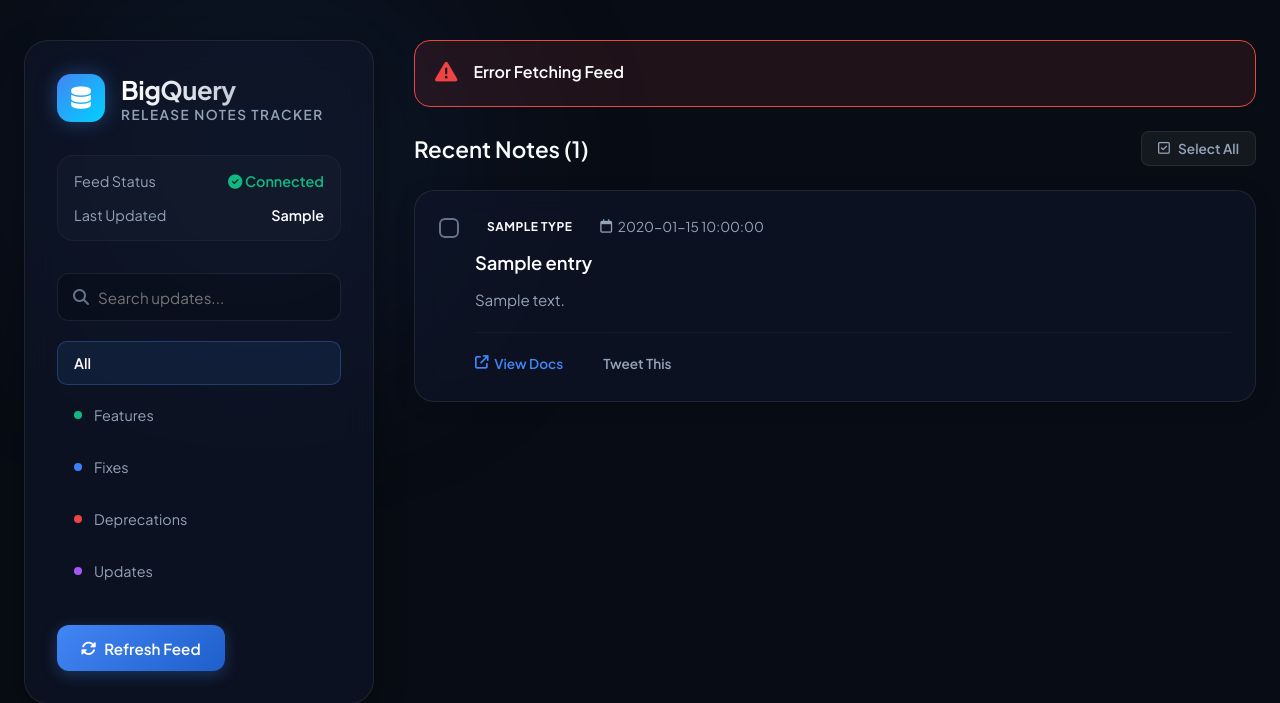
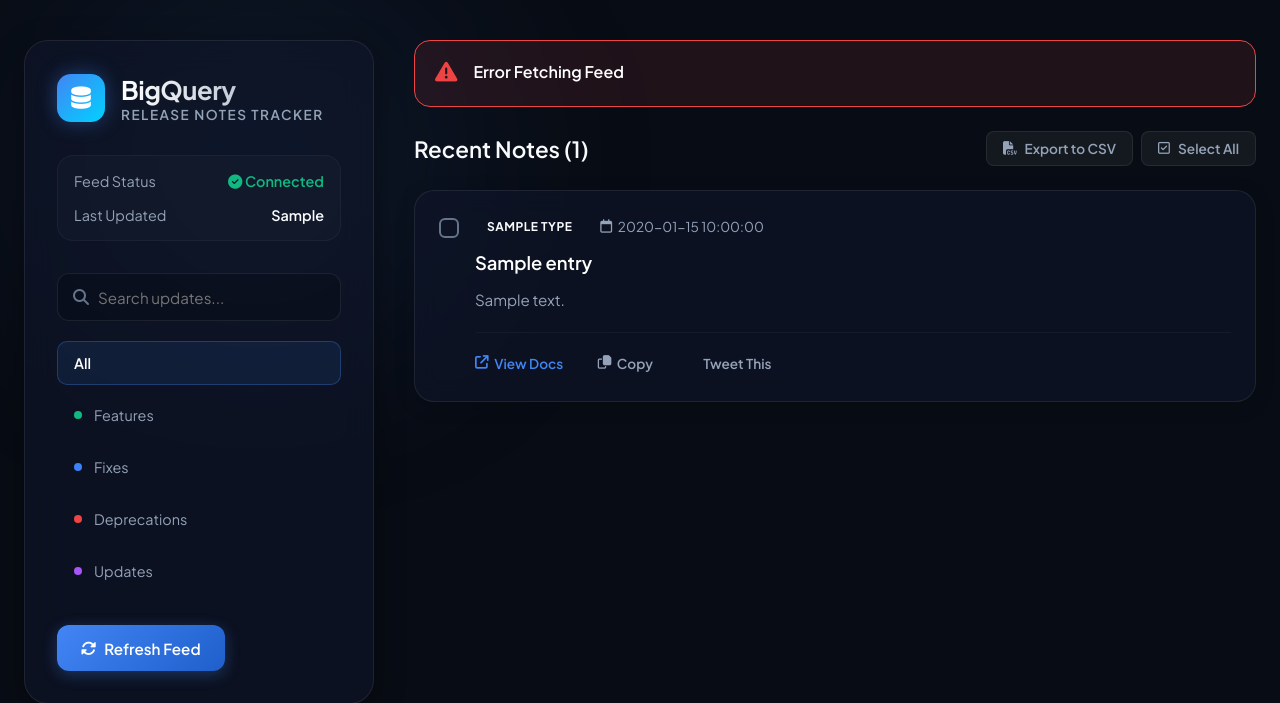
Before and after one commit to bingbongosu/Antigravity-event-talks-app-, a Flask app: template templates/index.html in a window 1280 px wide. Shown: the top 703 px of the page. Run offline with Flask 3, Linux system fonts and the light colour scheme; the template is opened without the code that fills it: most values are stand-ins (such as "Sample title", 1, 10 or a date in 2020).

Commit message:
Implement Copy to Clipboard and Export to CSV features

```diff
--- a/static/script.js
+++ b/static/script.js
@@ -8,6 +8,7 @@ document.addEventListener('DOMContentLoaded', () => {
     const lastUpdatedTime = document.getElementById('last-updated-time');
     const visibleCount = document.getElementById('visible-count');
     const selectAllBtn = document.getElementById('select-all-btn');
+    const exportCsvBtn = document.getElementById('export-csv-btn');
     const floatingBar = document.getElementById('floating-bar');
     const selectedCountSpan = document.getElementById('selected-count');
     const clearSelectionBtn = document.getElementById('clear-selection-btn');
@@ -30,6 +31,7 @@ document.addEventListener('DOMContentLoaded', () => {
     filterPills.forEach(pill => pill.addEventListener('click', handleFilter));
     refreshBtn.addEventListener('click', refreshFeed);
     selectAllBtn.addEventListener('click', toggleSelectAll);
+    exportCsvBtn.addEventListener('click', exportToCSV);
     clearSelectionBtn.addEventListener('click', clearSelection);
     tweetSelectedBtn.addEventListener('click', openMultiTweetComposer);
 
@@ -213,6 +215,9 @@ document.addEventListener('DOMContentLoaded', () => {
                     </div>
                     <div class="card-actions">
                         ${entry.link ? `<a href="${entry.link}" target="_blank" class="card-link"><i class="fa-solid fa-arrow-up-right-from-square"></i> View Docs</a>` : ''}
+                        <button class="btn btn-tweet-single btn-copy-single" onclick="copySingle('check-${entry.id}')">
+                            <i class="fa-regular fa-copy"></i> Copy
+                        </button>
                         <button class="btn btn-tweet-single" onclick="tweetSingle('${entry.title.replace(/'/g, "\\'")}', '${entry.link}', '${entry.tweet_preview.replace(/'/g, "\\'")}')">
                             <i class="fa-brands fa-x-twitter"></i> Tweet This
                         </button>
@@ -307,4 +312,76 @@ document.addEventListener('DOMContentLoaded', () => {
         window.open(shareUrl, '_blank', 'width=550,height=420');
         hideModal();
     }
+
+    // Copy Single Card to Clipboard
+    window.copySingle = function(checkboxId) {
+        const checkbox = document.getElementById(checkboxId);
+        const card = checkbox.closest('.feed-card');
+        const title = card.querySelector('.card-title').textContent.trim();
+        const text = card.querySelector('.card-content').textContent.trim();
+        const date = card.querySelector('.card-date').textContent.trim();
+        const badge = card.querySelector('.badge').textContent.trim();
+
+        const copyText = `BigQuery Update [${date}] [${badge}]:\nTitle: ${title}\nDetails:\n${text}`;
+
+        navigator.clipboard.writeText(copyText).then(() => {
+            const btn = card.querySelector('.btn-copy-single');
+            const originalContent = btn.innerHTML;
+            btn.innerHTML = `<i class="fa-solid fa-check"></i> Copied!`;
+            setTimeout(() => {
+                btn.innerHTML = originalContent;
+            }, 2000);
+        }).catch(err => {
+            console.error('Could not copy text: ', err);
+            alert('Failed to copy text to clipboard.');
+        });
+    }
+
+    // Export Release Notes to CSV
+    function exportToCSV() {
+        const cards = document.querySelectorAll('.feed-card');
+        let dataToExport = [];
+
+        // Export selected cards if any exist, otherwise export all visible cards
+        const hasSelection = selectedEntries.size > 0;
+
+        cards.forEach(card => {
+            const isVisible = card.style.display !== 'none';
+            const isSelected = selectedEntries.has(card.dataset.id);
+
+            if ((hasSelection && isSelected) || (!hasSelection && isVisible)) {
+                const date = card.querySelector('.card-date').textContent.trim();
+                const type = card.dataset.type;
+                const title = card.querySelector('.card-title').textContent.trim();
+                const content = card.querySelector('.card-content').textContent.trim();
+                const linkEl = card.querySelector('.card-link');
+                const link = linkEl ? linkEl.href : '';
+
+                dataToExport.push({ date, type, title, content, link });
+            }
+        });
+
+        if (dataToExport.length === 0) {
+            alert('No release notes found to export.');
+            return;
+        }
+
+        // Build CSV content
+        let csvContent = "Date,Type,Title,Content,Link\n";
+
+        dataToExport.forEach(row => {
+            const escape = (val) => `"${val.replace(/"/g, '""')}"`;
+            csvContent += `${escape(row.date)},${escape(row.type)},${escape(row.title)},${escape(row.content)},${escape(row.link)}\n`;
+        });
+
+        const blob = new Blob([csvContent], { type: 'text/csv;charset=utf-8;' });
+        const url = URL.createObjectURL(blob);
+        const link = document.createElement('a');
+        link.setAttribute('href', url);
+        link.setAttribute('download', `bigquery_release_notes_${new Date().toISOString().split('T')[0]}.csv`);
+        link.style.visibility = 'hidden';
+        document.body.appendChild(link);
+        link.click();
+        document.body.removeChild(link);
+    }
 });
--- a/templates/index.html
+++ b/templates/index.html
@@ -78,9 +78,14 @@
 
             <div class="feed-header">
                 <h2>Recent Notes (<span id="visible-count">{{ data.entries | length }}</span>)</h2>
-                <button id="select-all-btn" class="btn btn-secondary btn-sm">
-                    <i class="fa-regular fa-square-check"></i> Select All
-                </button>
+                <div class="feed-header-actions" style="display: flex; gap: 0.5rem;">
+                    <button id="export-csv-btn" class="btn btn-secondary btn-sm">
+                        <i class="fa-solid fa-file-csv"></i> Export to CSV
+                    </button>
+                    <button id="select-all-btn" class="btn btn-secondary btn-sm">
+                        <i class="fa-regular fa-square-check"></i> Select All
+                    </button>
+                </div>
             </div>
 
             <div class="feed-container" id="feed-container">
@@ -109,6 +114,9 @@
                                 <i class="fa-solid fa-arrow-up-right-from-square"></i> View Docs
                             </a>
                             {% endif %}
+                            <button class="btn btn-tweet-single btn-copy-single" onclick="copySingle('check-{{ entry.id }}')">
+                                <i class="fa-regular fa-copy"></i> Copy
+                            </button>
                             <button class="btn btn-tweet-single" onclick="tweetSingle('{{ entry.title | replace("'", "\\'") }}', '{{ entry.link }}', '{{ entry.tweet_preview | replace("'", "\\'") }}')">
                                 <i class="fa-brands fa-x-twitter"></i> Tweet This
                             </button>
```
